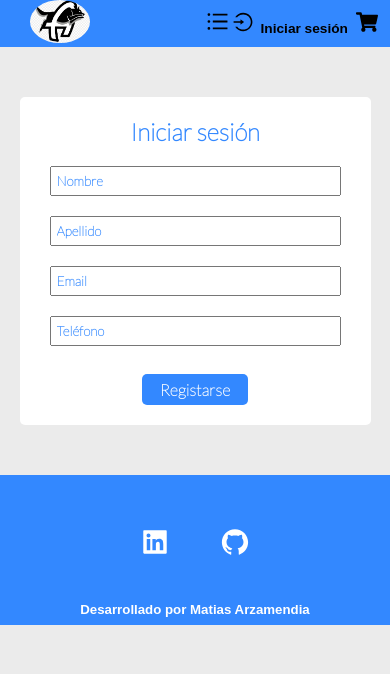
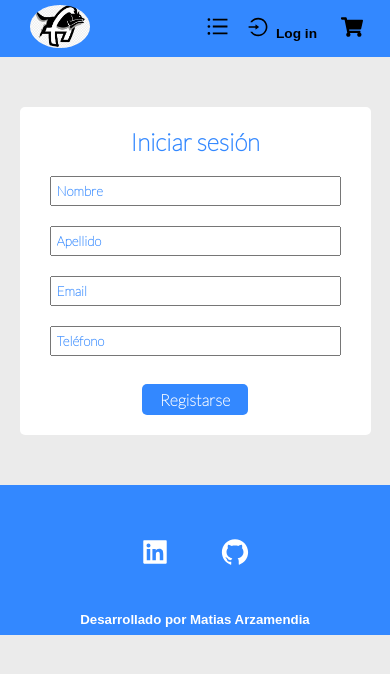
Before and after one commit to matiasarz/entregas-coder, a React (Create React App) app: page /login in a window 390 px wide. Shown: the top 674 px of the page. Built offline with nearby package versions, Linux system fonts and the light colour scheme.

Commit message:
haciendo responsive el navbar

```diff
--- a/src/components/dashboard/Dashboard.jsx
+++ b/src/components/dashboard/Dashboard.jsx
@@ -35,7 +35,7 @@ const DashBord = () => {
     return (
         <section className="sectionDashboardContainer">
             <button className="logout" onClick={() => setNavigateTo(false)}>
-                Cerrar sesión
+                Log out
             </button>
             <h1>!Hola {dataForm.name.toUpperCase()}¡</h1>
             <article className="orderhistory">
--- a/src/components/navbar/NavBar.css
+++ b/src/components/navbar/NavBar.css
@@ -51,7 +51,7 @@
     .nav {
         position: relative;
         z-index: 500;
-        padding: 0 10px;
+        padding: 5px 10px;
         display: grid;
         grid-template-rows: 47px;
         grid-template-columns: 100px 1fr 150px;
@@ -125,7 +125,7 @@
             margin-top: 224px;
         }
         100% {
-            margin-top: 310px;
+            margin-top: 318px;
         }
     }
     @keyframes hide {
@@ -142,7 +142,7 @@
             margin-top: -224px;
         }
         100% {
-            margin-top: -310px;
+            margin-top: -318px;
         }
     }
 }
--- a/src/components/navbar/NavBar.jsx
+++ b/src/components/navbar/NavBar.jsx
@@ -126,7 +126,7 @@ const NavBar = () => {
                             >
                                 <div>
                                     <AiOutlineLogin style={style} />
-                                    <span>Iniciar sesión</span>
+                                    <span>Log in</span>
                                 </div>
                             </NavLink>
                         </li>
```
